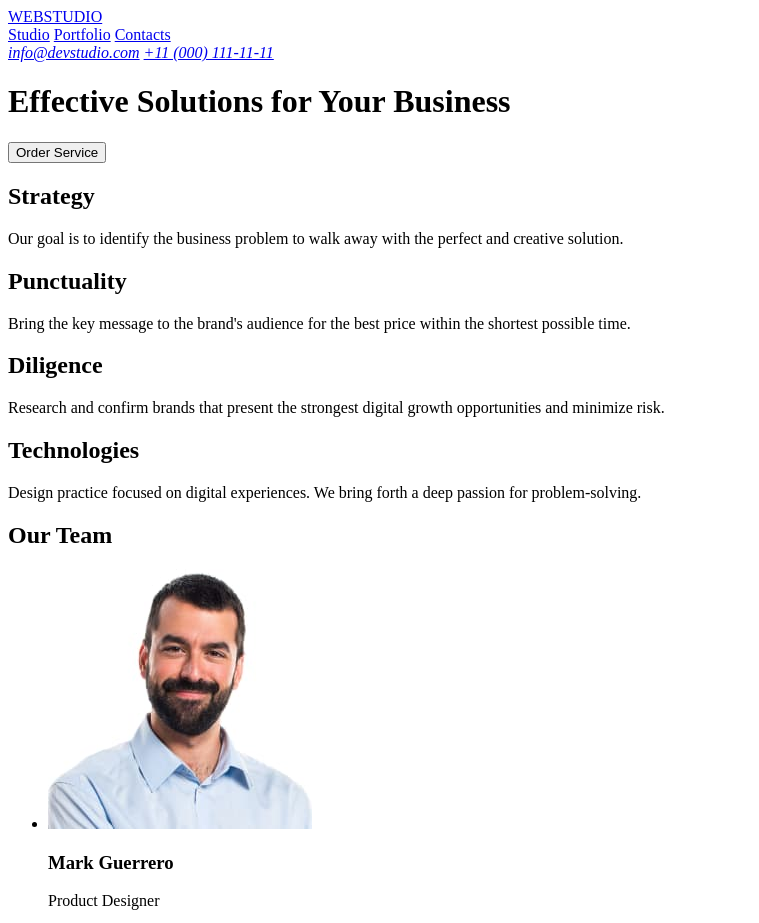
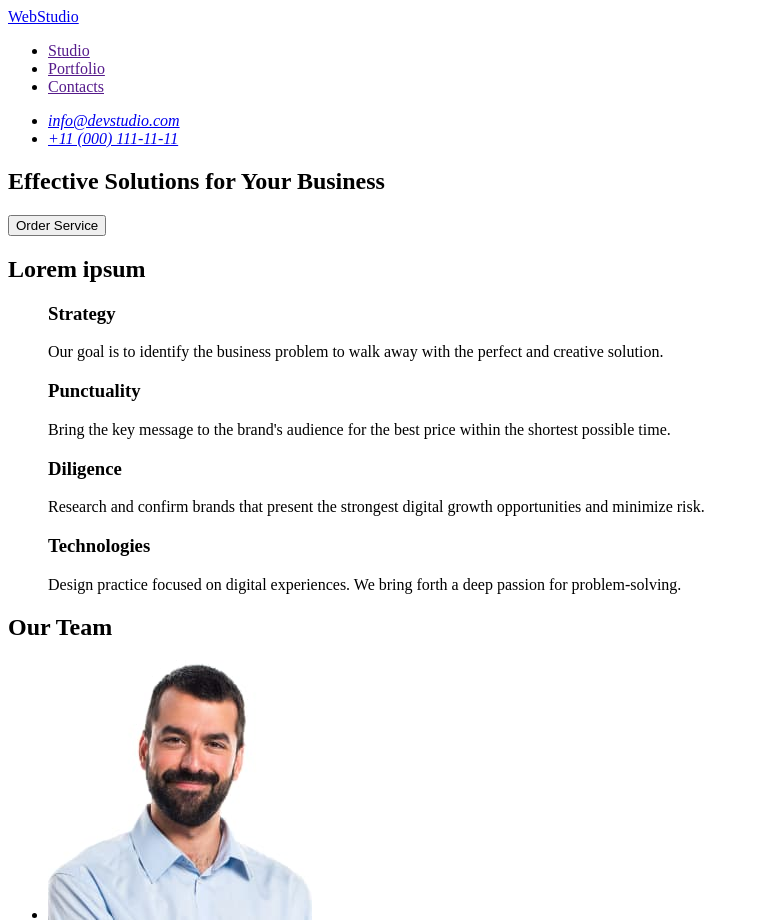
Before and after one commit to Cassel444/goit-markup-hw-01, a plain HTML site: page index.html in a window 1280 px wide. Shown: the top 923 px of the page, without its empty margins (0-759 px from the left). Drawn offline with Linux system fonts and the light colour scheme.

Commit message:
Update homework index.html

```diff
--- a/index.html
+++ b/index.html
@@ -7,42 +7,55 @@
   </head>
   <body>
     <header>
-      <a href="logo">WEBSTUDIO</a>
       <nav>
-        <a href="studio">Studio</a>
-        <a href="portfolio">Portfolio</a>
-        <a href="contacts">Contacts</a>
+        <a href="./index.html">WebStudio</a>
+        <!-- Menu -->
+        <ul>
+          <li><a href="">Studio</a></li>
+          <li><a href="">Portfolio</a></li>
+          <li><a href="">Contacts</a></li>
+        </ul>
       </nav>
       <address>
-        <a href="mailto:info@devstudio.com">info@devstudio.com</a>
-        <a href="tel:+110001111111">+11 (000) 111-11-11</a>
+        <ul>
+          <li><a href="mailto:info@devstudio.com">info@devstudio.com</a></li>
+          <li><a href="tel:+110001111111">+11 (000) 111-11-11</a></li>
+        </ul>
       </address>
     </header>
     <main>
+      <!-- Section 1 -->
+      <section>
         <h1>Effective Solutions for Your Business</h1>
         <button type="button">Order Service</button>
+      </section>
+      <!-- Section 2 -->
       <section>
-        <h2>Strategy</h2>
+        <h2>Lorem ipsum</h2>
+        <ul>
+          <h3>Strategy</h3>
           <p>
             Our goal is to identify the business problem to walk away with the
             perfect and creative solution.
           </p>
-        <h2>Punctuality</h2>
+          <h3>Punctuality</h3>
           <p>
             Bring the key message to the brand's audience for the best price
             within the shortest possible time.
           </p>
-        <h2>Diligence</h2>
+          <h3>Diligence</h3>
           <p>
-          Research and confirm brands that present the strongest digital growth
-          opportunities and minimize risk.
+            Research and confirm brands that present the strongest digital
+            growth opportunities and minimize risk.
           </p>
-        <h2>Technologies</h2>
+          <h3>Technologies</h3>
           <p>
-          Design practice focused on digital experiences. We bring forth a deep
-          passion for problem-solving.
+            Design practice focused on digital experiences. We bring forth a
+            deep passion for problem-solving.
           </p>
+        </ul>
       </section>
+      <!-- Section 3 -->
       <section>
         <h2>Our Team</h2>
         <ul>
@@ -85,10 +98,10 @@
       </section>
     </main>
     <footer>
-      <a href="logo">WEBSTUDIO</a>
+      <a href="./index.html">WebStudio</a>
       <p>
         Increase the flow of customers and sales for your business with digital
-        marketing & growth solutions
+        marketing & growth solutions.
       </p>
     </footer>
   </body>
```
Lines whose indentation alone changed are shown as unchanged.
